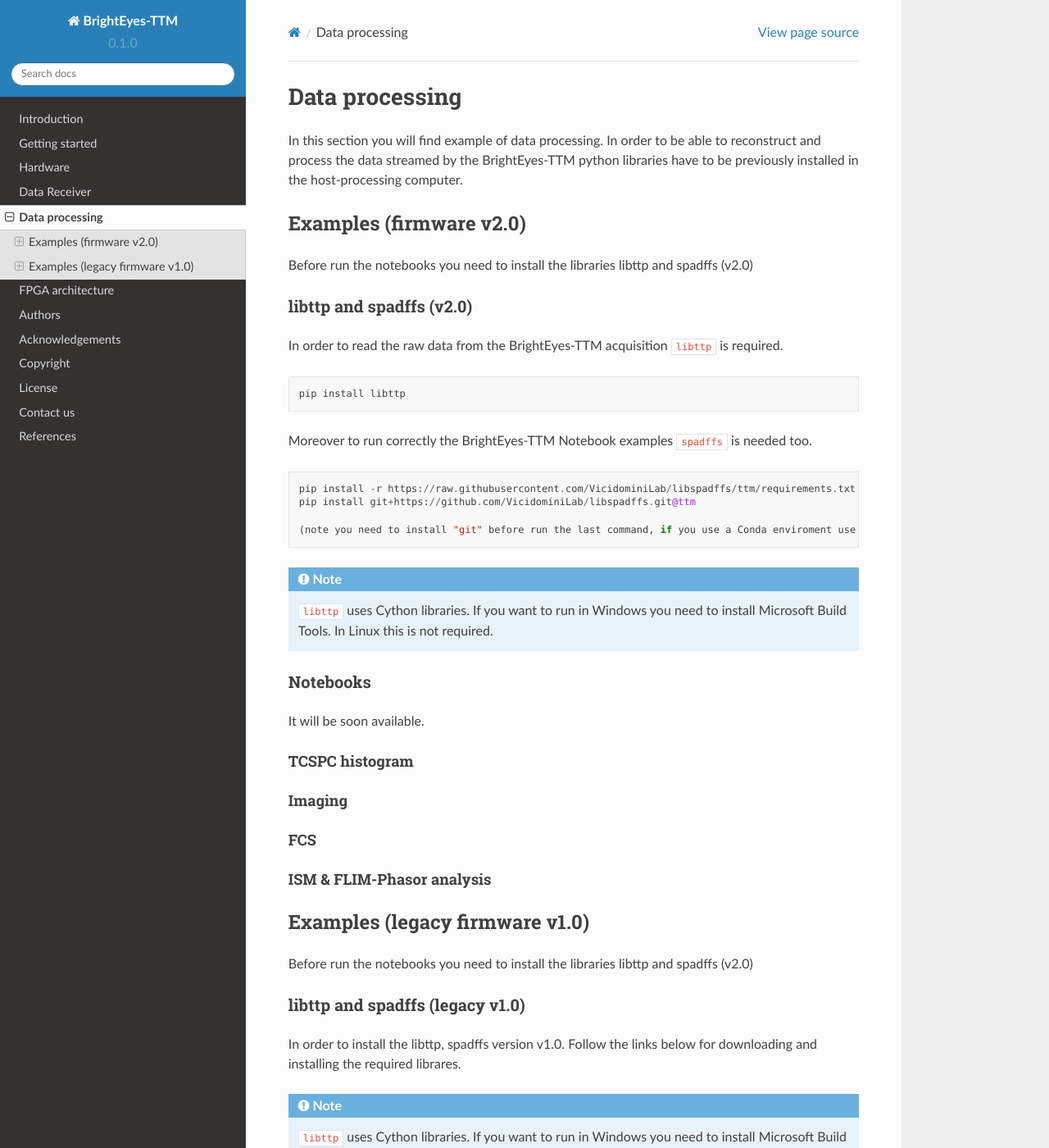
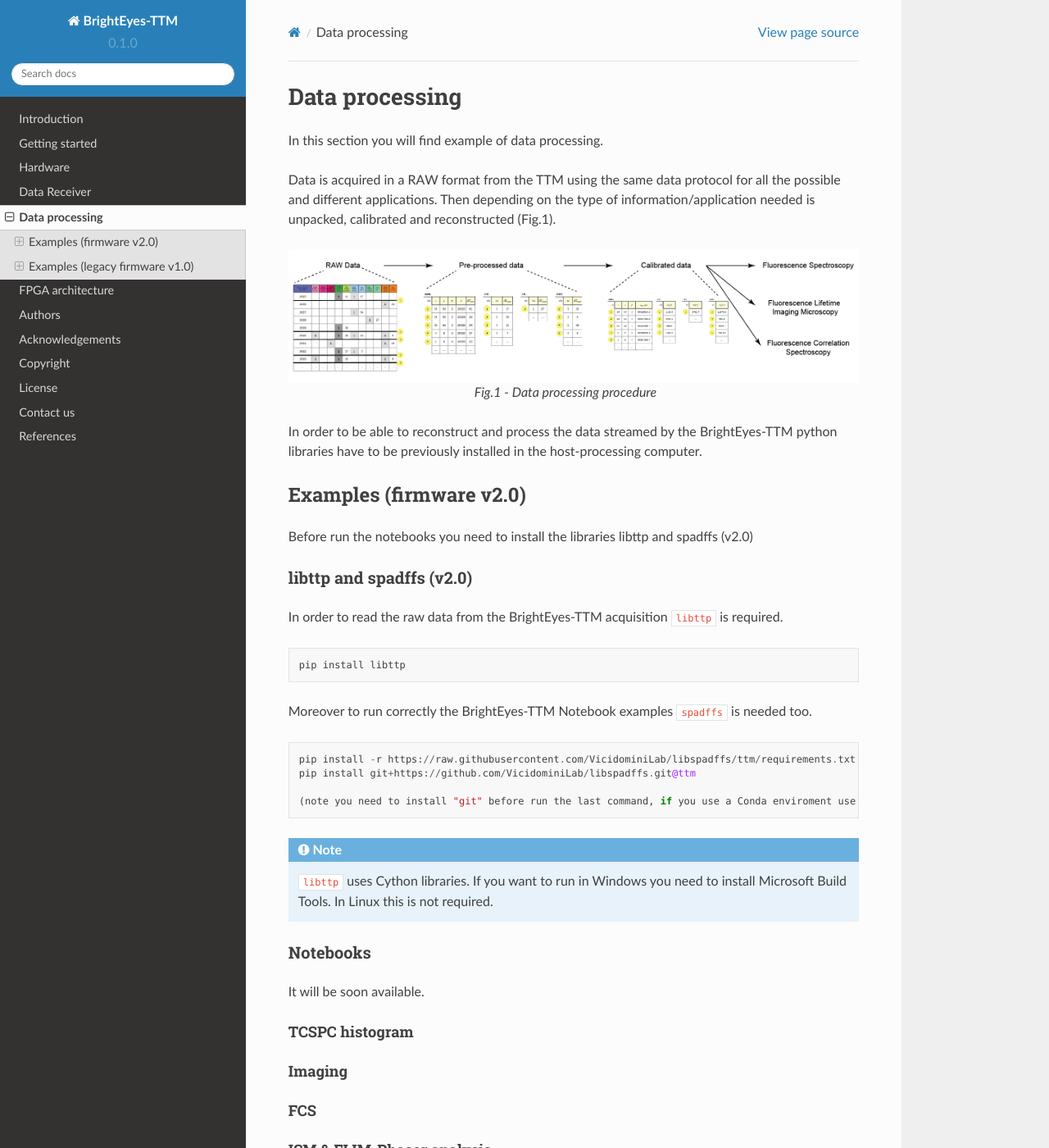
Before and after one commit to mattia-donato/BrightEyes-TTM-docs, a Sphinx documentation site: the page built from docs/source/dataprocessing.md, in a window 1280 px wide and 1400 px high. Shown: the whole window at 82% size. Built offline with Sphinx 7.4.7 and the Read the Docs theme 2.0.0, drawn with Linux system fonts in a browser that asks for light colours; pages that are not in the unit, such as notebooks, are missing from menus; some of the changed text lies outside the part shown.

Commit message:
Update dataprocessing.md

```diff
--- a/docs/source/dataprocessing.md
+++ b/docs/source/dataprocessing.md
@@ -1,6 +1,17 @@
 # Data processing
 
-In this section you will find example of data processing. In order to be able to reconstruct and process the data streamed by the BrightEyes-TTM python libraries have to be previously installed in the host-processing computer.
+In this section you will find example of data processing.
+
+Data is acquired in a RAW format from the TTM using the same data protocol for all the possible and different applications. Then depending on the type of information/application needed is unpacked, calibrated and reconstructed (Fig.1).
+
+:::{figure} img/DataProcessing.PNG
+:align: center
+:width: 100%
+
+Fig.1 - Data processing procedure
+:::
+
+In order to be able to reconstruct and process the data streamed by the BrightEyes-TTM python libraries have to be previously installed in the host-processing computer.
 
 ## Examples (firmware v2.0)
 
@@ -50,14 +61,6 @@
 - TTM library for reconstructing and calibrating time-tagging data streamet by the BrightEyes-TTM to the host-PC - [lipttp](https://github.com/VicidominiLab/BrightEyes-TTM/blob/v1.0/dataProcessing/libs/libttp)
 - FFS library for reconstructing the correlation curve and implementing FCS - [spad_ffs](https://github.com/VicidominiLab/BrightEyes-TTM/blob/v1.0/dataProcessing/libs/spad_ffs)
 
-Data is acquired in a RAW format from the TTM using the same data protocol for all the possible and different applications. Then depending on the type of information/application needed is unpacked, calibrated and reconstructed (Fig.1).
-
-:::{figure} img/DataProcessing.PNG
-:align: center
-:width: 100%
-
-Fig.1 - Data processing procedure
-:::
 
 In order to give the user some preliminary tools to process, reconstruct and use the acquired TTM data we developed 3 main examples using Jupyter Notebook and we provide the associated examples dataset on [Zenodo](https://doi.org/10.5281/zenodo.4912656):
 
```
